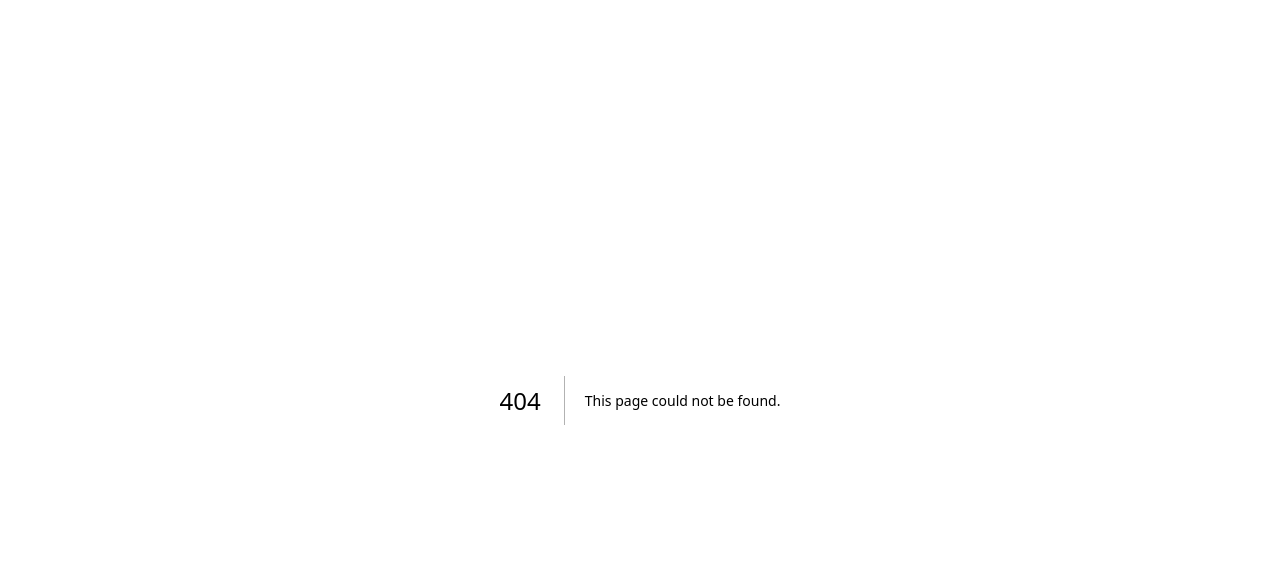
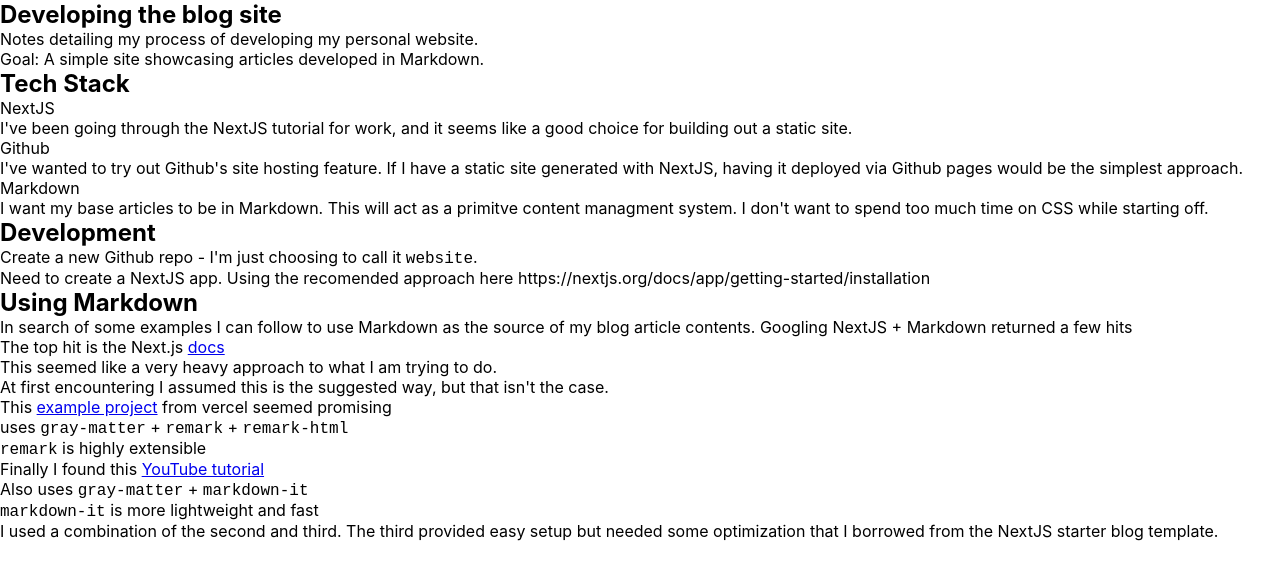
Before and after one commit to andrewparmar/website, a Next.js app: page /posts/website_development in a window 1280 px wide. Before the commit this address had no page. Shown: the top 580 px of the page. Built offline with nearby package versions, Linux system fonts and the light colour scheme.

Commit message:
Ugly but functional

```diff
--- /dev/null
+++ b/_posts/website_development.md
@@ -0,0 +1,38 @@
+---
+title: Developing the blog site
+date: 2025-1-7
+---
+Notes detailing my process of developing my personal website.
+
+Goal: A simple site showcasing articles developed in Markdown.
+
+## Tech Stack
+- NextJS
+    - I've been going through the NextJS tutorial for work, and it seems like a good choice for building out a static site.
+- Github
+    - I've wanted to try out Github's site hosting feature. If I have a static site generated with NextJS, having it deployed via Github pages would be the simplest approach.
+- Markdown
+    - I want my base articles to be in Markdown. This will act as a primitve content managment system. I don't want to spend too much time on CSS while starting off.
+
+## Development
+Create a new Github repo - I'm just choosing to call it `website`.
+
+Need to create a NextJS app. Using the recomended approach here https://nextjs.org/docs/app/getting-started/installation
+
+## Using Markdown
+
+In search of some examples I can follow to use Markdown as the source of my blog article contents. Googling NextJS + Markdown returned a few hits
+
+* The top hit is the Next.js [docs](https://nextjs.org/docs/app/building-your-application/configuring/mdx)
+    * This seemed like a very heavy approach to what I am trying to do.
+    * At first encountering I assumed this is the suggested way, but that isn't the case.
+
+* This [example project](https://vercel.com/templates/next.js/blog-starter-kit) from vercel seemed promising
+    * uses `gray-matter` + `remark` + `remark-html`
+    * `remark` is highly extensible
+
+* Finally I found this [YouTube tutorial](https://www.youtube.com/watch?v=lcqT5N7Lphg)
+    * Also uses `gray-matter` + `markdown-it`
+    * `markdown-it` is more lightweight and fast
+
+I used a combination of the second and third. The third provided easy setup but needed some optimization that I borrowed from the NextJS starter blog template.
--- a/src/app/globals.css
+++ b/src/app/globals.css
@@ -1,42 +1,123 @@
-:root {
-  --background: #ffffff;
-  --foreground: #171717;
+/* app/globals.css */
+* {
+  margin: 0;
+  padding: 0;
+  box-sizing: border-box;
 }
 
-@media (prefers-color-scheme: dark) {
-  :root {
-    --background: #0a0a0a;
-    --foreground: #ededed;
-  }
+html {
+  font-size: 16px;
+  font-family: 'Inter', sans-serif;
+  scroll-behavior: smooth;
 }
 
-html,
-body {
-  max-width: 100vw;
-  overflow-x: hidden;
-}
-
-body {
-  color: var(--foreground);
-  background: var(--background);
-  font-family: Arial, Helvetica, sans-serif;
-  -webkit-font-smoothing: antialiased;
-  -moz-osx-font-smoothing: grayscale;
-}
-
-* {
-  box-sizing: border-box;
-  padding: 0;
-  margin: 0;
+/* body {
+  background-color: #f9f9f9;
+  color: #333;
+  line-height: 1.6;
 }
 
 a {
-  color: inherit;
+  color: #1e90ff;
   text-decoration: none;
+  transition: color 0.2s ease-in-out;
 }
 
-@media (prefers-color-scheme: dark) {
-  html {
-    color-scheme: dark;
-  }
+a:hover {
+  color: #004a8e;
 }
+
+h1, h2, h3 {
+  font-family: 'Roboto', sans-serif;
+  font-weight: 700;
+  margin-bottom: 1rem;
+}
+
+h1 {
+  font-size: 2.5rem;
+}
+
+h2 {
+  font-size: 2rem;
+}
+
+h3 {
+  font-size: 1.5rem;
+}
+
+p {
+  font-size: 1.125rem;
+  margin-bottom: 1rem;
+}
+
+ul {
+  list-style-type: none;
+}
+
+ul li {
+  margin-bottom: 0.5rem;
+}
+
+article {
+  max-width: 800px;
+  margin: 2rem auto;
+  padding: 2rem;
+  background-color: white;
+  box-shadow: 0 4px 8px rgba(0, 0, 0, 0.1);
+  border-radius: 8px;
+}
+
+header {
+  padding: 2rem;
+  background-color: #1e90ff;
+  color: white;
+  text-align: center;
+}
+
+footer {
+  text-align: center;
+  padding: 1rem;
+  background-color: #333;
+  color: white;
+}
+
+footer p {
+  font-size: 0.875rem;
+}
+
+.post-meta {
+  font-size: 0.875rem;
+  color: #666;
+  margin-bottom: 1.5rem;
+}
+
+.post-content {
+  line-height: 1.8;
+}
+
+blockquote {
+  background-color: #f4f7fb;
+  border-left: 4px solid #1e90ff;
+  padding: 1rem;
+  font-style: italic;
+  margin: 2rem 0;
+}
+
+code {
+  background-color: #f4f7fb;
+  padding: 0.2rem 0.5rem;
+  border-radius: 4px;
+}
+
+pre {
+  background-color: #282c34;
+  color: white;
+  padding: 1rem;
+  border-radius: 4px;
+  overflow-x: auto;
+}
+
+pre code {
+  background-color: transparent;
+  color: inherit;
+} */
--- /dev/null
+++ b/src/app/posts/[slug]/page.tsx
@@ -0,0 +1,26 @@
+import { getPostBySlug } from "@/lib/posts";
+import { Post } from "@/interfaces/posts";
+import { notFound } from "next/navigation";
+import MarkdownIt from 'markdown-it';
+
+const md = new MarkdownIt();
+
+const BlogPost = async ({ params }) => {
+    const resolvedParams = await params;
+    const post: Post = getPostBySlug(resolvedParams.slug);
+
+    if (!post) {
+      return notFound();
+    }
+
+    const htmlContent = md.render(post.content)
+
+    return (
+        <article>
+            <h1>{post.title}</h1>
+            <div dangerouslySetInnerHTML={{ __html: htmlContent }} />
+        </article>
+    );
+};
+
+export default BlogPost;
--- /dev/null
+++ b/src/interfaces/posts.ts
@@ -0,0 +1,6 @@
+export type Post = {
+    slug: string;
+    title: string;
+    date: string;
+    content: string;
+  };
--- /dev/null
+++ b/src/lib/posts.ts
@@ -0,0 +1,37 @@
+import fs from 'fs';
+import {join} from 'path';
+import matter from 'gray-matter';
+import {Post} from '@/interfaces/posts'
+
+const postsDirectory = join(process.cwd(), "_posts");
+
+export function getPostBySlug(slug: string) {
+    const realSlug = slug.replace(/\.md$/, "");
+    const fullPath = join(postsDirectory, `${realSlug}.md`);
+    const fileContents = fs.readFileSync(fullPath, "utf8");
+    const { data, content } = matter(fileContents);
+
+    return { ...data, slug: realSlug, content } as Post;
+}
+
+export const getAllPosts = (): Post[] => {
+    const fileNames = fs.readdirSync(postsDirectory);
+
+    const posts = fileNames.map(fileName => {
+        const slug = fileName.replace(/\.md$/, "")
+        const filePath = join(process.cwd(), "_posts", fileName)
+        console.log(filePath)
+        const fileContents = fs.readFileSync(filePath)
+        const {data, content} = matter(fileContents)
+        console.log(data)
+        console.log(content)
+
+        return {
+            slug,
+            ...data,
+            content,
+        } as Post
+    })
+
+    return posts
+}
```
Also changed, not shown: src/app/page.tsx (+20 -1 lines), 1 other file (tests, documents, lock files or other folders).
